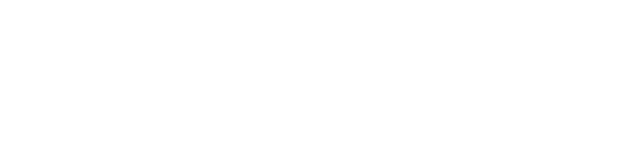
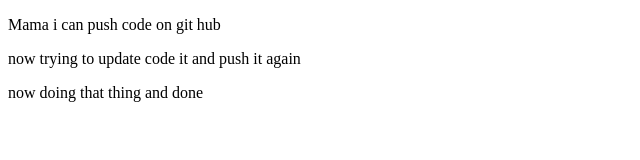
Before and after one commit to Md-Farhad-Mahamud-Azad/my-2nd-repo, a plain HTML site: page index.html in a window 1280 px wide. Shown: the whole page, without its empty margins (0-640 px from the left). Drawn offline with Linux system fonts and the light colour scheme.

Commit message:
body te update korchi

```diff
--- a/index.html
+++ b/index.html
@@ -7,6 +7,10 @@
     <title>my-2nd-repo</title>
 </head>
 <body>
-
+    <p>
+        Mama i can push code on git hub
+    </p>
+    <p> now trying to update code it and push it again </p>
+    <p>now doing that thing and done</p>
 </body>
 </html>
```
